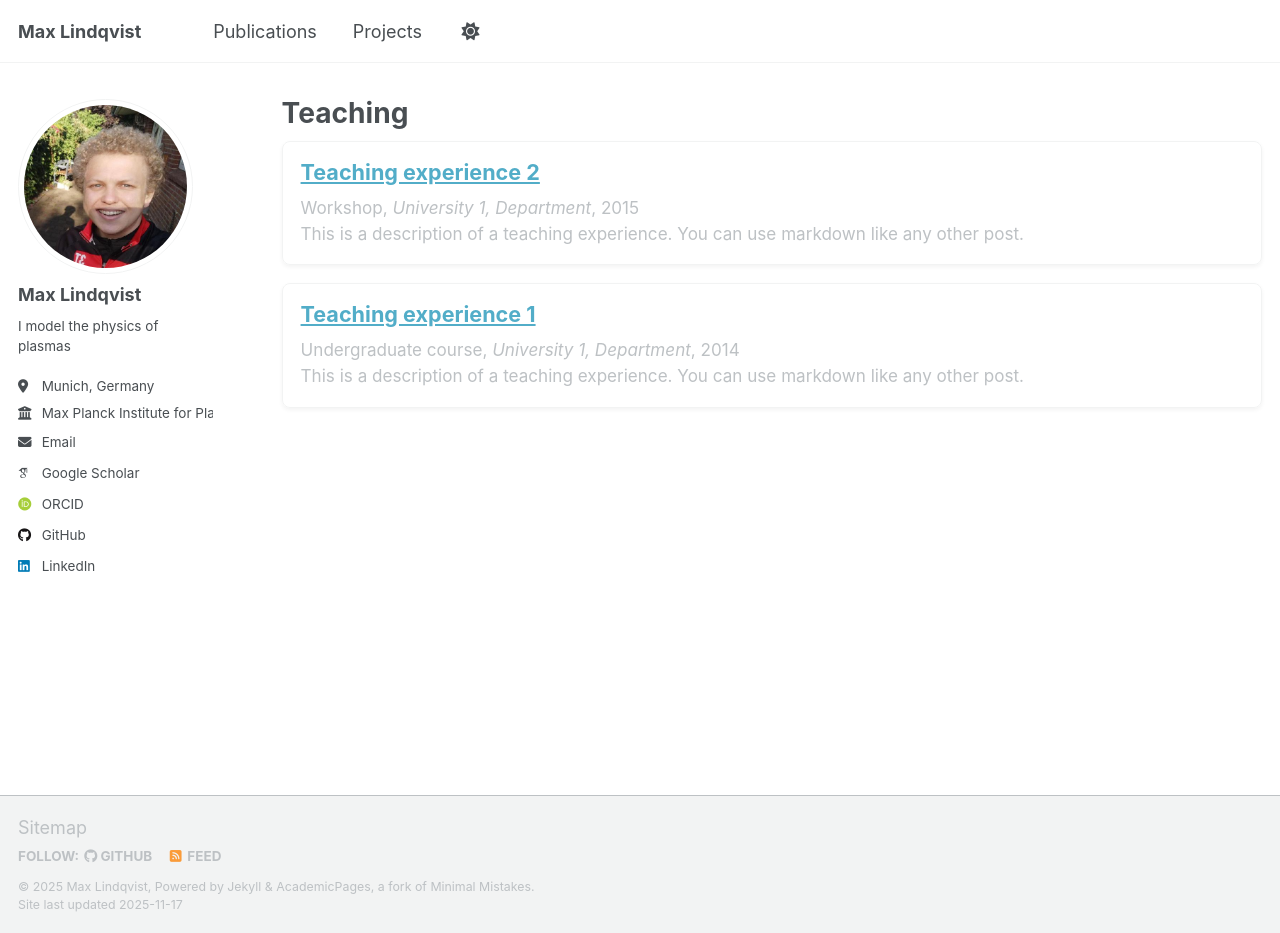
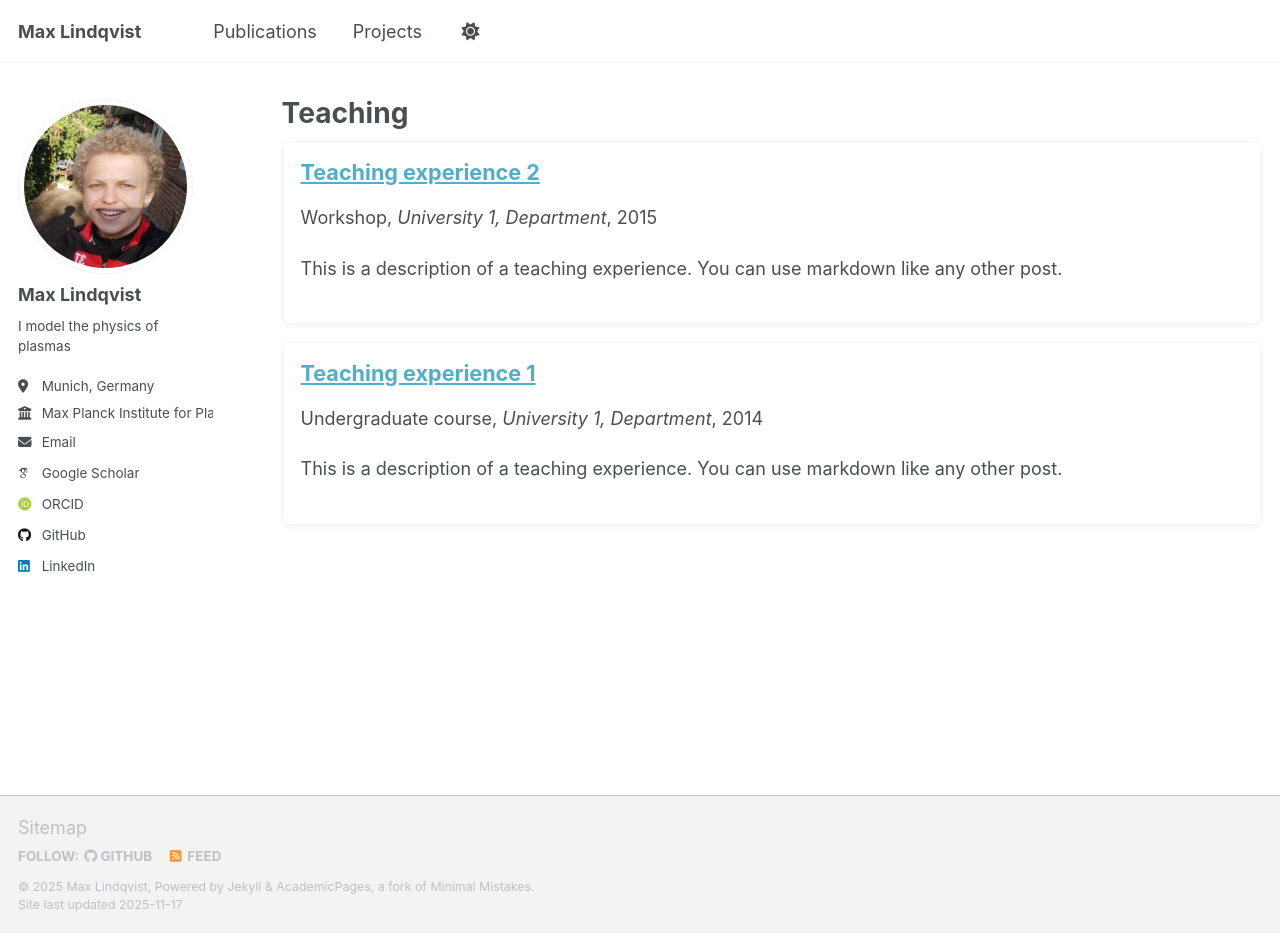
Before and after one commit to max-models/max-models.github.io, a Jekyll site: the page built from _pages/teaching.html, in a window 1280 px wide and 933 px high. Built offline with Jekyll 4.4.1, drawn with Linux system fonts in a browser that asks for light colours; some web fonts are replaced; a script that is not in the unit is left out.

Commit message:
Don't change the text color in the cards

```diff
--- a/_sass/layout/publication-frame.scss
+++ b/_sass/layout/publication-frame.scss
@@ -45,14 +45,14 @@
   color: var(--global-text-color, #222222);
 }
 
-.archive__item p,
-.pub-list-item p,
-.bibliography li p,
-.publication p {
-  margin: 0;
-  color: var(--global-text-color-light, #555555);
-  font-size: 0.95rem;
-}
+// .archive__item p,
+// .pub-list-item p,
+// .bibliography li p,
+// .publication p {
+//   margin: 0;
+//   color: var(--global-text-color-light, #555555);
+//   font-size: 0.95rem;
+// }
 
 /* Links */
 .archive__item a,
```
